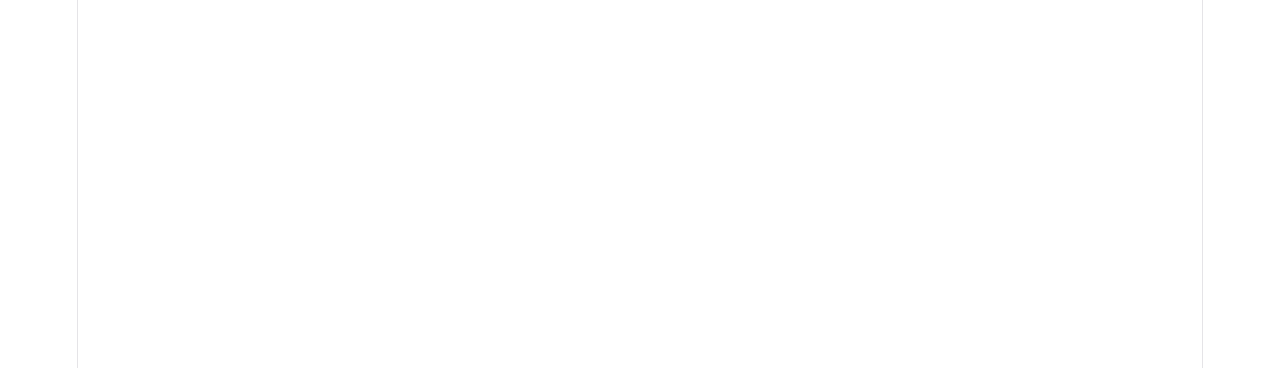
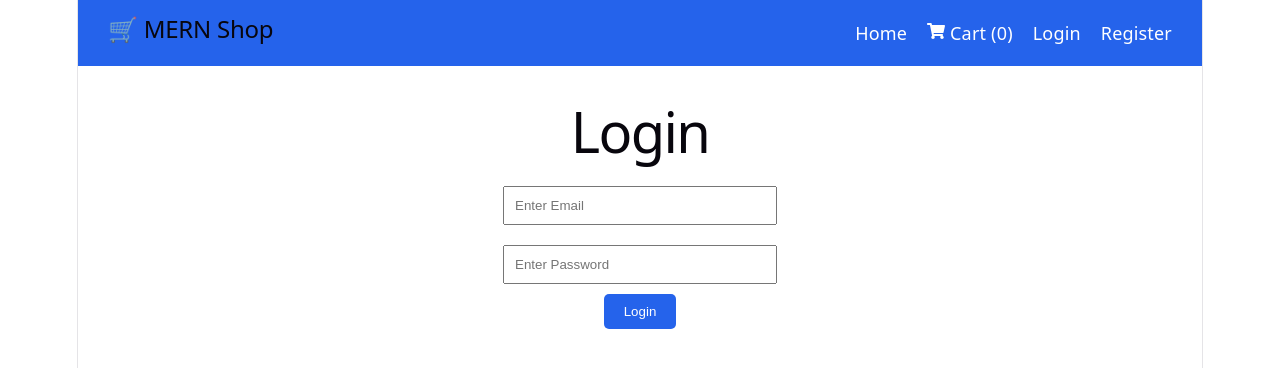
Before and after one commit to Tihor765/Meridex, a React (Vite) app in the folder client/: page /login in a window 1280 px wide. Before the commit this address had no page. Shown: the top 368 px of the page. Built offline with nearby package versions, Linux system fonts and the light colour scheme.

Commit message:
Added login, register, cart improvements and search

```diff
--- a/client/src/App.css
+++ b/client/src/App.css
@@ -181,4 +181,5 @@
     right: 0;
     border-right-color: var(--border);
   }
+
 }
--- a/client/src/App.jsx
+++ b/client/src/App.jsx
@@ -1,14 +1,21 @@
 import { BrowserRouter, Routes, Route } from "react-router-dom";
 import Home from "./pages/Home";
 import Cart from "./pages/Cart";
-
+import Navbar from "./components/Navbar";
+import Login from "./pages/Login";
+import Register from "./pages/Register";
 function App() {
   return (
     <BrowserRouter>
-      <Routes>
-        <Route path="/" element={<Home />} />
-        <Route path="/cart" element={<Cart />} />
-      </Routes>
+
+        <Navbar />
+        <Routes>
+          <Route path="/" element={<Home />} />
+          <Route path="/cart" element={<Cart />} />
+          <Route path="/login" element={<Login />} />
+          <Route path="/register" element={<Register />} />
+        </Routes>
+
     </BrowserRouter>
   );
 }
--- /dev/null
+++ b/client/src/components/Navbar.jsx
@@ -0,0 +1,72 @@
+import { Link } from "react-router-dom";
+import { FaShoppingCart } from "react-icons/fa";
+import { useContext } from "react";
+import { CartContext } from "../context/CartContext";
+
+function Navbar() {
+  const { cartItems } = useContext(CartContext);
+  const token = localStorage.getItem("token");
+
+  return (
+    <nav
+      style={{
+        display: "flex",
+        justifyContent: "space-between",
+        alignItems: "center",
+        padding: "15px 30px",
+        background: "#2563eb",
+        color: "white",
+      }}
+    >
+      <h2>🛒 MERN Shop</h2>
+<div style={{ display: "flex", gap: "20px" }}>
+  <Link
+    to="/"
+    style={{ color: "white", textDecoration: "none" }}
+  >
+    Home
+  </Link>
+
+  <Link
+    to="/cart"
+    style={{ color: "white", textDecoration: "none" }}
+  >
+    <FaShoppingCart /> Cart ({cartItems.length})
+  </Link>
+
+{token ? (
+  <button
+    onClick={() => {
+      localStorage.removeItem("token");
+      window.location.reload();
+    }}
+    style={{
+      background: "transparent",
+      border: "none",
+      color: "white",
+      cursor: "pointer",
+    }}
+  >
+    Logout
+  </button>
+) : (
+  <Link
+    to="/login"
+    style={{ color: "white", textDecoration: "none" }}
+  >
+    Login
+  </Link>
+)}
+
+  <Link
+    to="/register"
+    style={{ color: "white", textDecoration: "none" }}
+  >
+    Register
+  </Link>
+</div>
+    </nav>
+  );
+}
+
+export default Navbar;
--- a/client/src/context/CartContext.jsx
+++ b/client/src/context/CartContext.jsx
@@ -9,18 +9,24 @@ export const CartProvider = ({ children }) => {
     return savedCart ? JSON.parse(savedCart) : [];
   });
 
-  const addToCart = (product) => {
-    console.log("Added:", product);
+const addToCart = (product) => {
 
-    setCartItems((prev) => [...prev, product]);
-  };
+
+  setCartItems((prev) => [...prev, product]);
+};
+
+const removeFromCart = (id) => {
+  setCartItems((prev) =>
+    prev.filter((item) => item._id !== id)
+  );
+};
 
   useEffect(() => {
     localStorage.setItem("cart", JSON.stringify(cartItems));
   }, [cartItems]);
 
   return (
-    <CartContext.Provider value={{ cartItems, addToCart }}>
+    <CartContext.Provider value={{ cartItems, addToCart, removeFromCart }}>
       {children}
     </CartContext.Provider>
   );
--- a/client/src/pages/Cart.jsx
+++ b/client/src/pages/Cart.jsx
@@ -2,28 +2,43 @@ import { useContext } from "react";
 import { CartContext } from "../context/CartContext";
 
 function Cart() {
-  const { cartItems } = useContext(CartContext);
-alert("Cart Items: " + cartItems.length);
+  const { cartItems, removeFromCart } = useContext(CartContext);
+
   console.log("Cart Items:", cartItems);
 
 return (
   <div style={{ padding: "20px" }}>
-      <h1>My Cart</h1>
+    <h1 style={{ textAlign: "center" }}>My Cart</h1>
 
     {cartItems.length === 0 ? (
-        <p>No items in cart.</p>
+      <p style={{ textAlign: "center" }}>No items in cart.</p>
     ) : (
       cartItems.map((item) => (
         <div
           key={item._id}
           style={{
             border: "1px solid gray",
-              padding: "10px",
+            padding: "20px",
             margin: "10px 0",
+            textAlign: "center",
           }}
         >
           <h3>{item.name}</h3>
           <p>₹{item.price}</p>
+
+          <button
+            onClick={() => removeFromCart(item._id)}
+            style={{
+              backgroundColor: "red",
+              color: "white",
+              border: "none",
+              padding: "10px 15px",
+              borderRadius: "5px",
+              cursor: "pointer",
+            }}
+          >
+            Remove 🗑️
+          </button>
         </div>
       ))
     )}
--- a/client/src/pages/Home.jsx
+++ b/client/src/pages/Home.jsx
@@ -5,7 +5,12 @@ import { CartContext } from "../context/CartContext";
 
 function Home() {
   const [products, setProducts] = useState([]);
+  const [search, setSearch] = useState("");
   const { addToCart } = useContext(CartContext);
+
+ const filteredProducts = products.filter((product) =>
+  product.name.toLowerCase().includes(search.toLowerCase())
+);
 
   useEffect(() => {
     const fetchProducts = async () => {
@@ -22,11 +27,49 @@ function Home() {
 
   return (
     <div style={{ padding: "20px" }}>
-      <h1>My E-Commerce Website</h1>
-      {/* link to cart */}
+     <div
+  style={{
+    background: "linear-gradient(to right, #2563eb, #7c3aed)",
+    color: "white",
+    padding: "40px",
+    borderRadius: "15px",
+    textAlign: "center",
+    marginBottom: "20px",
+  }}
+>
+  <h1>🛒 Welcome to MERN Shop</h1>
+
+  <p>Discover amazing products at unbeatable prices.</p>
+
   <Link to="/cart">
-        <button>Go to Cart</button>
+    <button
+      style={{
+        padding: "10px 20px",
+        border: "none",
+        borderRadius: "8px",
+        cursor: "pointer",
+      }}
+    >
+      Go to Cart
+    </button>
   </Link>
+</div>
+
+
+<input
+  type="text"
+  value={search}
+  onChange={(e) => setSearch(e.target.value)}
+  placeholder="🔍 Search products..."
+  style={{
+    width: "100%",
+    padding: "12px",
+    borderRadius: "10px",
+    border: "none",
+    marginBottom: "20px",
+    fontSize: "16px",
+  }}
+/>
 
 <div
   style={{
@@ -35,23 +78,46 @@ function Home() {
     gap: "20px",
   }}
 >
-        {products.map((product) => (
+  {filteredProducts.map((product) => (
     <div
       key={product._id}
       style={{
         border: "1px solid #ddd",
         borderRadius: "10px",
         padding: "15px",
-              boxShadow: "0 2px 5px rgba(0,0,0,0.1)",
+        boxShadow: "0 4px 10px rgba(0,0,0,0.15)",
+        transition: "0.3s",
+        cursor: "pointer",
+        transform: "translateY(0px)",
       }}
     >
+            <img
+  src={product.image}
+  alt={product.name}
+  style={{
+    width: "100%",
+    height: "200px",
+    objectFit: "cover",
+    borderRadius: "10px",
+  }}
+/>
             <h3>{product.name}</h3>
             <p>{product.description}</p>
             <p><strong>₹{product.price}</strong></p>
             <p>Stock: {product.stock}</p>
 
-            <button onClick={() => addToCart(product)}>
-                Add to Cart
+          <button
+  onClick={() => addToCart(product)}
+  style={{
+    backgroundColor: "#2563eb",
+    color: "white",
+    border: "none",
+    padding: "10px 15px",
+    borderRadius: "5px",
+    cursor: "pointer",
+  }}
+>
+  Add to Cart 🛒
 </button>
           </div>
         ))}
--- /dev/null
+++ b/client/src/pages/Login.jsx
@@ -0,0 +1,83 @@
+import { useState } from "react";
+import { useNavigate } from "react-router-dom";
+import API from "../services/api";
+
+function Login() {
+  const [email, setEmail] = useState("");
+  const [password, setPassword] = useState("");
+  const navigate = useNavigate();
+
+  const handleSubmit = async (e) => {
+    e.preventDefault();
+
+    console.log("Login submitted");
+
+    try {
+      const response = await API.post("/auth/login", {
+        email,
+        password,
+      });
+
+    localStorage.setItem("token", response.data.token);
+alert("Login Successful!");
+navigate("/");
+    } catch (error) {
+      console.error("Login failed:", error);
+    }
+  };
+
+  return (
+
+
+    <div style={{ padding: "20px", textAlign: "center" }}>
+      <h1>Login</h1>
+
+      <form onSubmit={handleSubmit}>
+        <input
+          type="email"
+          placeholder="Enter Email"
+          value={email}
+          onChange={(e) => setEmail(e.target.value)}
+          style={{
+            padding: "10px",
+            margin: "10px",
+            width: "250px",
+          }}
+        />
+
+      <br />
+
+      <input
+        type="password"
+        placeholder="Enter Password"
+        value={password}
+        onChange={(e) => setPassword(e.target.value)}
+        style={{
+          padding: "10px",
+          margin: "10px",
+          width: "250px",
+        }}
+      />
+
+      <br />
+
+      <button
+        type="submit"
+
+        style={{
+          padding: "10px 20px",
+          backgroundColor: "#2563eb",
+          color: "white",
+          border: "none",
+          borderRadius: "5px",
+        }}
+      >
+        Login
+      </button>
+    </form>
+    </div>
+
+  );
+}
+
+export default Login;
--- /dev/null
+++ b/client/src/pages/Register.jsx
@@ -0,0 +1,79 @@
+import { useState } from "react";
+import API from "../services/api";
+
+function Register() {
+  const [name, setName] = useState("");
+  const [email, setEmail] = useState("");
+  const [password, setPassword] = useState("");
+
+  const handleSubmit = async (e) => {
+    e.preventDefault();
+
+    try {
+      const response = await API.post("/auth/register", {
+        name,
+        email,
+        password,
+      });
+
+      alert("Registration Successful!");
+      console.log(response.data);
+    } catch (error) {
+      alert("Registration Failed");
+      console.error(error);
+    }
+  };
+
+  return (
+    <div style={{ padding: "20px", textAlign: "center" }}>
+      <h1>Register</h1>
+
+      <form onSubmit={handleSubmit}>
+        <input
+          type="text"
+          placeholder="Enter Name"
+          value={name}
+          onChange={(e) => setName(e.target.value)}
+          style={{ padding: "10px", margin: "10px", width: "250px" }}
+        />
+
+        <br />
+
+        <input
+          type="email"
+          placeholder="Enter Email"
+          value={email}
+          onChange={(e) => setEmail(e.target.value)}
+          style={{ padding: "10px", margin: "10px", width: "250px" }}
+        />
+
+        <br />
+
+        <input
+          type="password"
+          placeholder="Enter Password"
+          value={password}
+          onChange={(e) => setPassword(e.target.value)}
+          style={{ padding: "10px", margin: "10px", width: "250px" }}
+        />
+
+        <br />
+
+        <button
+          type="submit"
+          style={{
+            padding: "10px 20px",
+            backgroundColor: "#2563eb",
+            color: "white",
+            border: "none",
+            borderRadius: "5px",
+          }}
+        >
+          Register
+        </button>
+      </form>
+    </div>
+  );
+}
+
+export default Register;
```
Lines whose indentation alone changed are shown as unchanged.
